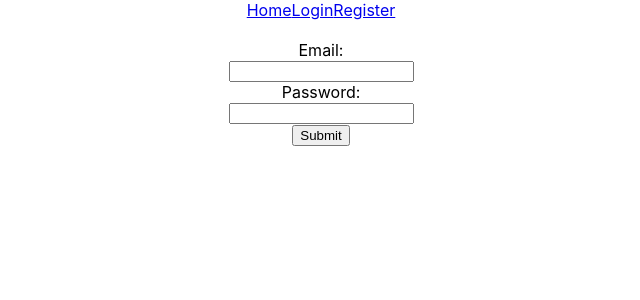
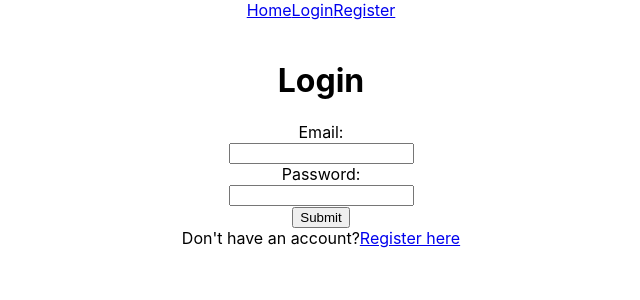
Before and after one commit to Build-Week-Chef-Portfolio-5/frontend, a React (Create React App) app in the folder chef-portfolio/: page /login in a window 1280 px wide. Shown: the top 300 px of the page, without its empty margins (319-959 px from the left). Built offline with nearby package versions, Linux system fonts and the light colour scheme.

Commit message:
aeson-johnson

```diff
--- a/chef-portfolio/src/App.js
+++ b/chef-portfolio/src/App.js
@@ -15,7 +15,7 @@ function App() {
       <Route exact path="/register" component={Register}/>
 
     </div>
-  )
+  );
 }
 
 export default App;
--- a/chef-portfolio/src/components/Login.js
+++ b/chef-portfolio/src/components/Login.js
@@ -1,4 +1,5 @@
 import React, { useState, useEffect } from "react";
+import { Link } from "react-router-dom";
 import "./Login.css";
 
 function Login(props) {
@@ -18,6 +19,8 @@ function Login(props) {
 
     return (
       <div className="Login">
+        <h1>Login</h1>
+
         <form onSubmit={event => handleSubmit(event)}>
           <label>
             Email:
@@ -41,6 +44,10 @@ function Login(props) {
 
           <button>Submit</button>
         </form>
+
+        Don't have an account?
+        <Link to="/Login">Register here</Link>
+
       </div>
     );
   }
--- a/chef-portfolio/src/components/Register.js
+++ b/chef-portfolio/src/components/Register.js
@@ -1,4 +1,5 @@
 import React, { useState, useEffect } from "react";
+import { Link } from "react-router-dom";
 import "./Register.css";
 
 function Register(props) {
@@ -20,6 +21,8 @@ function Register(props) {
 
     return (
         <div className="Register">
+          <h1>Register</h1>
+
           <form onSubmit={event => handleSubmit(event)}>
             <label>
               Email:
@@ -53,6 +56,9 @@ function Register(props) {
 
             <button>Submit</button>
           </form>
+
+          Already have an account?
+          <Link to="/Login">Log in here</Link>
         </div>
       );
   }
```
